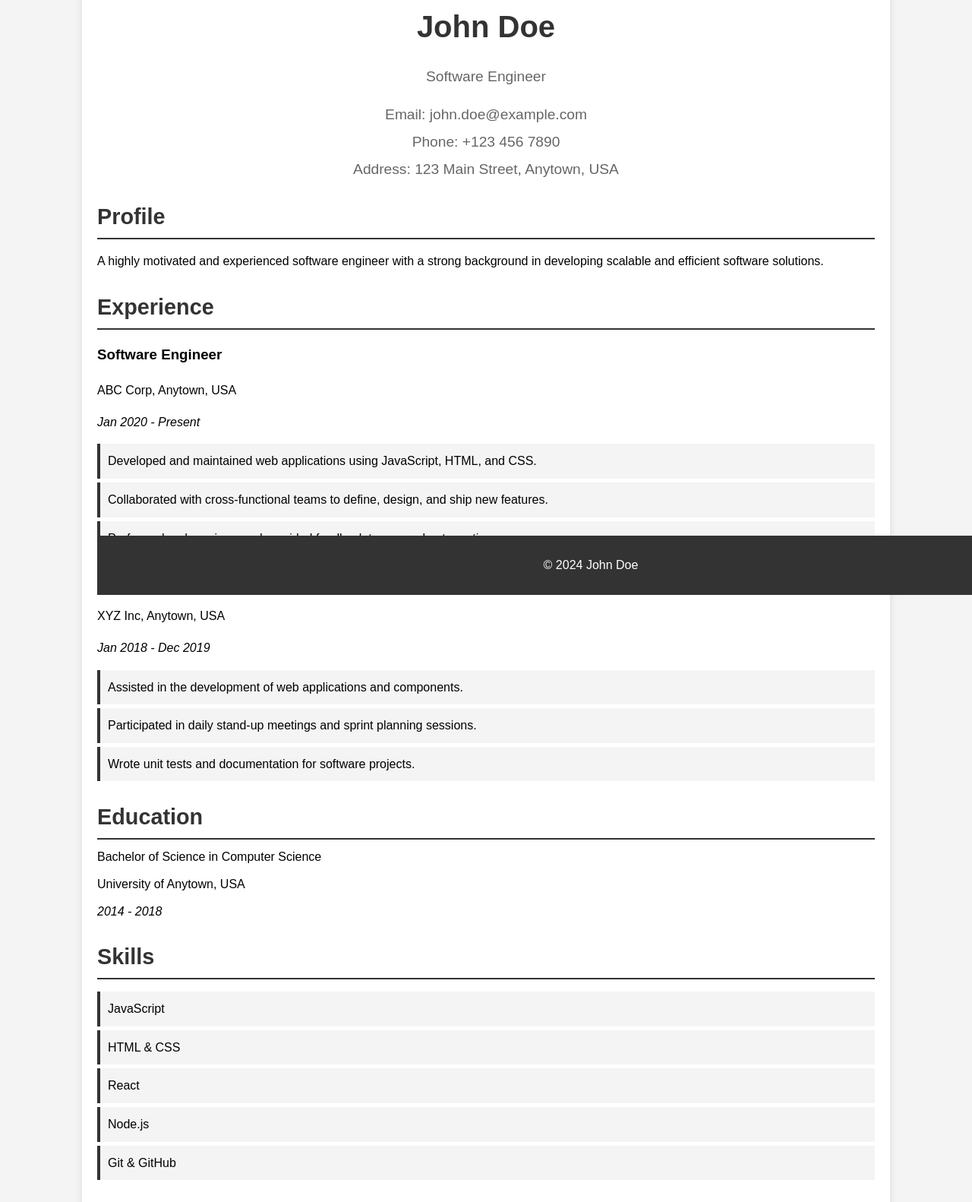
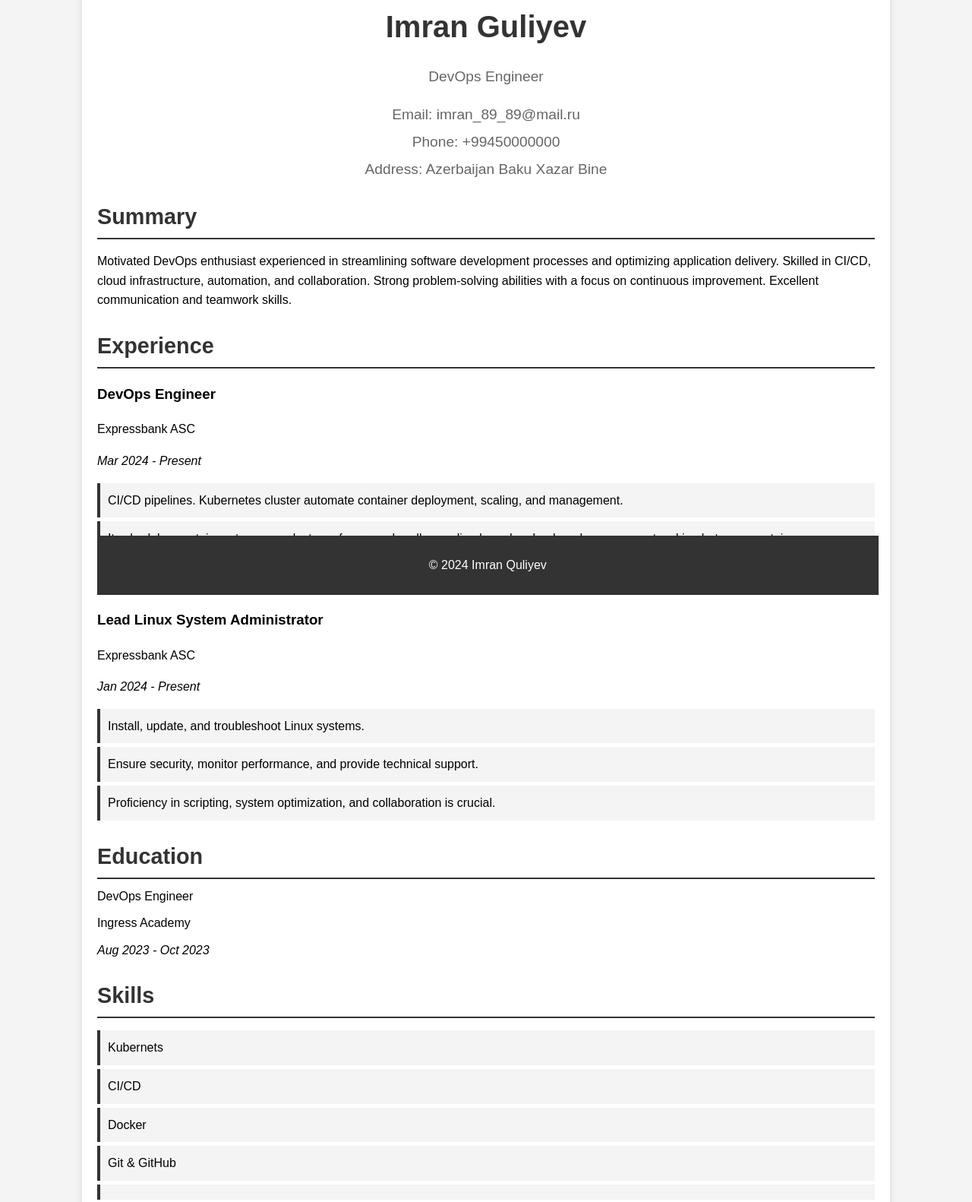
Before and after one commit to imranquliyev/cvproject, a plain HTML site: page index.html in a window 1280 px wide. Shown: the part 17-1599 px from the top of the page at 76% size. Drawn offline with Linux system fonts and the light colour scheme.

Commit message:
crate by Imran

```diff
--- a/index.html
+++ b/index.html
@@ -9,61 +9,67 @@
 <body>
     <div class="container">
         <header>
-            <h1>John Doe</h1>
-            <p>Software Engineer</p>
+            <h1>Imran Guliyev</h1>
+            <p>DevOps Engineer</p>
             <div class="contact-info">
-                <p>Email: john.doe@example.com</p>
-                <p>Phone: +123 456 7890</p>
-                <p>Address: 123 Main Street, Anytown, USA</p>
+                <p>Email: imran_89_89@mail.ru</p>
+                <p>Phone: +99450000000</p>
+                <p>Address: Azerbaijan Baku Xazar Bine</p>
             </div>
         </header>
         <main>
             <section class="profile">
-                <h2>Profile</h2>
-                <p>A highly motivated and experienced software engineer with a strong background in developing scalable and efficient software solutions.</p>
+                <h2>Summary</h2>
+                <p>Motivated DevOps enthusiast experienced in streamlining software development processes and optimizing application delivery.
+                    Skilled in CI/CD, cloud infrastructure, automation, and collaboration. Strong problem-solving abilities with a focus on continuous improvement.
+                    Excellent communication and teamwork skills.</p>
             </section>
             <section class="experience">
                 <h2>Experience</h2>
                 <div class="job">
-                    <h3>Software Engineer</h3>
-                    <p>ABC Corp, Anytown, USA</p>
-                    <p><em>Jan 2020 - Present</em></p>
+                    <h3>DevOps Engineer</h3>
+                    <p>Expressbank ASC</p>
+                    <p><em>Mar 2024 - Present</em></p>
                     <ul>
-                        <li>Developed and maintained web applications using JavaScript, HTML, and CSS.</li>
-                        <li>Collaborated with cross-functional teams to define, design, and ship new features.</li>
-                        <li>Performed code reviews and provided feedback to ensure best practices.</li>
+                        <li>CI/CD pipelines. Kubernetes cluster automate container deployment, scaling,
+                            and management.</li>
+                        <li>It schedules containers to run on clusters of servers, handles scaling based on load, and manages networking
+                            between containers.</li>
+                        <li>This ensures applications are highly available, scalable, and resilient.</li>
                     </ul>
                 </div>
                 <div class="job">
-                    <h3>Junior Developer</h3>
-                    <p>XYZ Inc, Anytown, USA</p>
-                    <p><em>Jan 2018 - Dec 2019</em></p>
+                    <h3>Lead Linux System Administrator</h3>
+                    <p>Expressbank ASC</p>
+                    <p><em>Jan 2024 - Present</em></p>
                     <ul>
-                        <li>Assisted in the development of web applications and components.</li>
-                        <li>Participated in daily stand-up meetings and sprint planning sessions.</li>
-                        <li>Wrote unit tests and documentation for software projects.</li>
+                        <li>Install, update, and troubleshoot Linux systems. </li>
+                        <li>Ensure security, monitor
+                            performance, and provide technical support.</li>
+                        <li>Proficiency in scripting, system optimization, and collaboration is crucial.</li>
                     </ul>
                 </div>
             </section>
             <section class="education">
                 <h2>Education</h2>
-                <p>Bachelor of Science in Computer Science</p>
-                <p>University of Anytown, USA</p>
-                <p><em>2014 - 2018</em></p>
+                <p>DevOps Engineer</p>
+                <p>Ingress Academy</p>
+                <p><em>Aug 2023 - Oct 2023</em></p>
             </section>
             <section class="skills">
                 <h2>Skills</h2>
                 <ul>
-                    <li>JavaScript</li>
-                    <li>HTML & CSS</li>
-                    <li>React</li>
-                    <li>Node.js</li>
+                    <li>Kubernets</li>
+                    <li>CI/CD</li>
+                    <li>Docker</li>
                     <li>Git & GitHub</li>
+                    <li> </li>
+
                 </ul>
             </section>
         </main>
         <footer>
-            <p>&copy; 2024 John Doe</p>
+            <p>&copy; 2024 Imran Quliyev</p>
         </footer>
     </div>
 </body>
--- a/styles.css
+++ b/styles.css
@@ -69,6 +69,6 @@ footer {
     background: #333;
     color: #fff;
     position: fixed;
-    width: 100%;
+    width: 78.8%;
     bottom: 0;
 }
```
